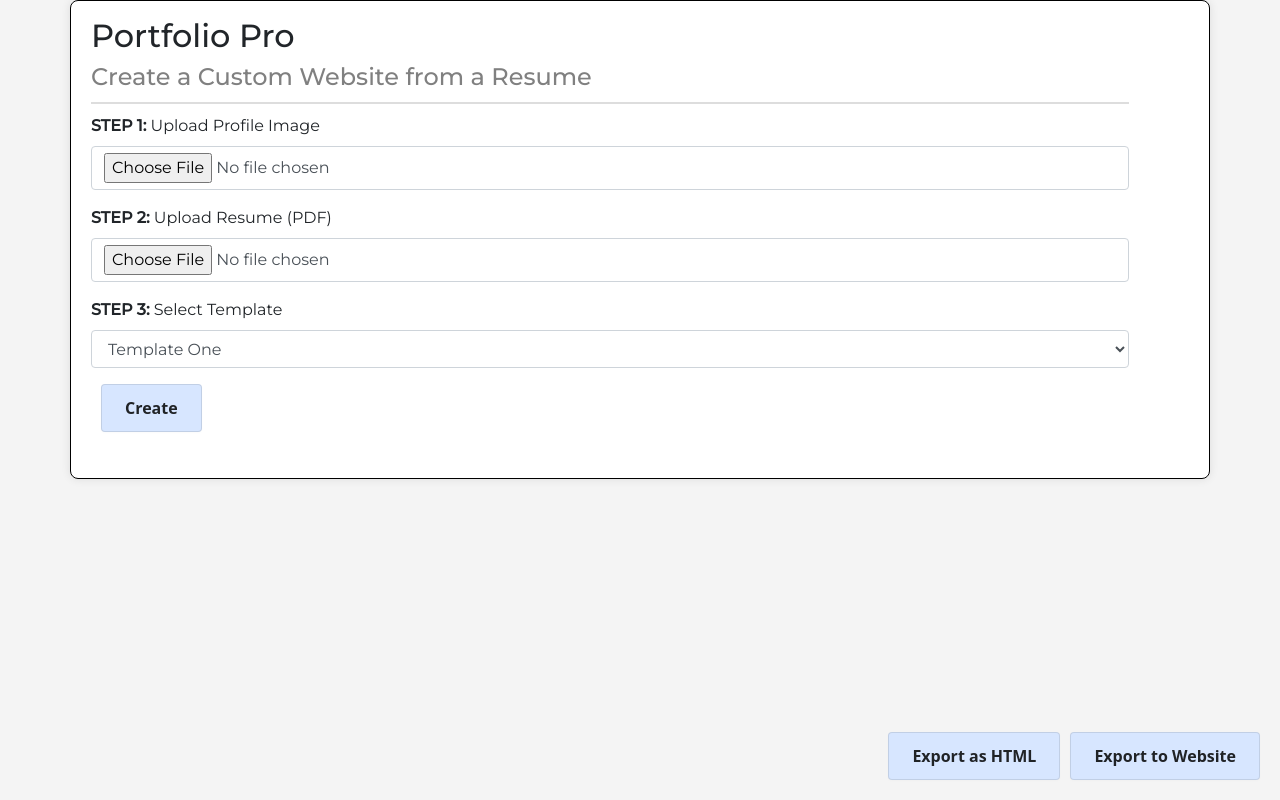
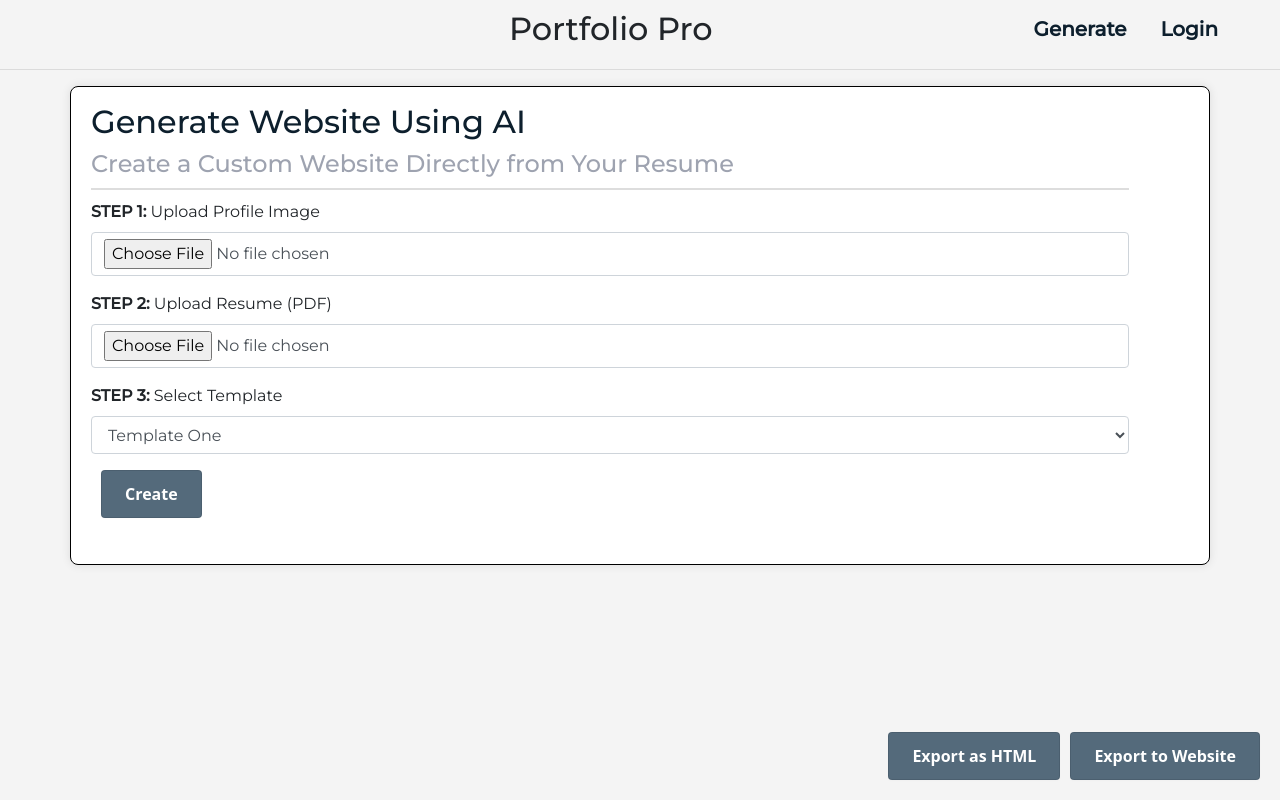
Before and after one commit to hyweric/PortfolioPro, a Flask app: page / in a window 1280 px wide; the page is wider, and only the part inside the window is pictured. Run offline with Flask 2, Linux system fonts and the light colour scheme; some libraries are stand-ins or nearby versions.

Commit message:
header bar added + main styles change to rem

```diff
--- a/app.py
+++ b/app.py
@@ -1,4 +1,4 @@
-from flask import Flask, render_template
+from flask import Flask, render_template, url_for
 from calculate_routes import calculate_bp
 
 app = Flask(__name__)
@@ -8,5 +8,13 @@ app.register_blueprint(calculate_bp)
 def home():
     return render_template('index.html')
 
+@app.route('/login')
+def login():
+    return render_template('login.html')
+
+@app.route('/register')
+def register():
+    return render_template('register.html')
+
 if __name__ == "__main__":
     app.run(debug=True)
--- a/static/styles.css
+++ b/static/styles.css
@@ -1,43 +1,43 @@
-/* CSS for main page mostly referenced from existing websites getCSScan for now since just a proof of concept*/
+/* https://coolors.co/0f0f0f-fef9ff-ff686b-7776bc-0d1317 or https://coolors.co/0d1f2d-546a7b-9ea3b0-fae1df-e4c3ad*/
 h1 {
-    font-size: 2em;
+    font-size: 2rem;
     font-family: inherit;
     font-weight: 500;
-    color: inherit;
+    color: #0D1F2D;
 }
 
 h2 {
-    font-size: 1.5em;
+    font-size: 1.5rem;
     font-family: inherit;
     font-weight: 500;
-    color: gray;
+    color: #9EA3B0;
 }
 
 .disclaimer {
-    font-size: 1em;
-    color: #666;
-    margin-top: 10px;
+    font-size: 1rem;
+    color: #9EA3B0;
+    margin-top: 1rem;
     display: none;
 }
 /* from getCSScan */
 .button-6 {
   align-items: center;
-  background-color: #d7e6ff;
-  border: 1px solid rgba(0, 0, 0, 0.1);
-  border-radius: .25rem;
-  box-shadow: rgba(0, 0, 0, 0.02) 0 1px 3px 0;
+  background-color: #546A7B;
+  border: 0.0625rem solid rgba(0, 0, 0, 0.1);
+  border-radius: 0.25rem;
+  box-shadow: rgba(0, 0, 0, 0.02) 0 0.0625rem 0.1875rem 0;
   box-sizing: border-box;
-  color: rgba(0, 0, 0, 0.85);
+  color: rgba(255, 255, 255);
   cursor: pointer;
   display: inline-flex;
   font-family: system-ui,-apple-system,system-ui,"Helvetica Neue",Helvetica,Arial,sans-serif;
-  font-size: 16px;
+  font-size: 1rem;
   font-weight: 600;
   justify-content: center;
   line-height: 1.25;
   margin: 0;
   min-height: 3rem;
-  padding: calc(.875rem - 1px) calc(1.5rem - 1px);
+  padding: calc(0.875rem - 0.0625rem) calc(1.5rem - 0.0625rem);
   position: relative;
   text-decoration: none;
   transition: all 250ms;
@@ -128,9 +129,54 @@ background-color: #f4f4f4;
 }
 
 #profileFull{
-    padding: 15px;
-    margin: 15px;
-    border-radius: 10px;
+    padding: 0.9375rem;
+    margin: 0.9375rem;
+    border-radius: 0.625rem;
+}
+.header-container {
+    transform: translateX(5rem); /* recenter after navigation margins - TODO (maybe): find diff way to recenter */
+    display: flex;
+    align-items: center;
+    justify-content: center;
+    margin-bottom: 0.325rem;
+    margin-top: 0.325rem;
+  }
+
+  #main-title {
+    font-size: 2rem;
+    font-family: inherit;
+    font-weight: 500;
+    color: inherit;
+  }
+
+.navigation {
+    font-size: 1.25rem;
+    display: flex;
+    transform: translateX(18rem);
+}
+
+.navigation a {
+    margin-left: 2rem;
+    position: relative;
+    padding: 0.0125rem 0.0625rem;
+    color: #0D1F2D;
+    font-weight: bold;
+    text-decoration: none; /* no double underline */
+}
+.navigation a:after {
+    content: '';
+    position: absolute;
+    bottom: 0;
+    left: 50%;
+    transform: translateX(-50%);
+    width: 0;
+    height: 2px;
+    background-color: #EE4266;
+    transition: width 0.3s ease-in-out;
+}
+
+.navigation a:hover:after {
+    width: 120%;
 }
 .job-experience {
     border: 1px solid #ddd;
--- /dev/null
+++ b/templates/base.html
@@ -0,0 +1,26 @@
+<!DOCTYPE html>
+<html lang="en">
+<head>
+    <meta charset="UTF-8">
+    <title>{% block title %} {% endblock %} - Portfolio Pro</title>
+    <link rel="stylesheet" href="https://maxcdn.bootstrapcdn.com/bootstrap/4.0.0/css/bootstrap.min.css">
+    <link href="https://fonts.googleapis.com/css2?family=Montserrat:wght@300;400;500&display=swap" rel="stylesheet">
+    <link rel="stylesheet" id="main-stylesheet" href="{{ url_for('static', filename='styles.css') }}">
+</head>
+<script>
+    var STATIC_URL = "{{ url_for('static', filename='') }}/";
+</script>
+<body>
+    <nav class="header-container">
+        <div id="main-title">Portfolio Pro</div>
+        <div class="navigation">
+            <a href="{{url_for('home')}}">Generate</a>
+          <a href="{{url_for('login')}}">Login</a>
+          <!-- <a href="{{url_for('register')}}">Register</a> -->
+        </div>
+    </nav>
+      <hr>
+    <div class="content">
+        {% block content %} {% endblock %}
+    </div>
+</body>
--- a/templates/index.html
+++ b/templates/index.html
@@ -1,12 +1,5 @@
-<!DOCTYPE html>
-<html lang="en">
-<head>
-    <meta charset="UTF-8">
-    <title>Portfolio Pro</title>
-    <link rel="stylesheet" href="https://maxcdn.bootstrapcdn.com/bootstrap/4.0.0/css/bootstrap.min.css">
-    <link href="https://fonts.googleapis.com/css2?family=Montserrat:wght@300;400;500&display=swap" rel="stylesheet">
-    <link rel="stylesheet" id="main-stylesheet" href="{{ url_for('static', filename='styles.css') }}">
-</head>
+{% extends 'base.html' %}
+{% block content %}
 <script>
     var STATIC_URL = "{{ url_for('static', filename='') }}/";
 </script>
@@ -14,8 +7,8 @@
     <div class="container py-3">
         <div class="row justify-content-center">
             <div id="questions" class="col-lg">
-                <h1>Portfolio Pro</h1>
-                <h2>Create a Custom Website from a Resume</h2>
+                <h1>Generate Website Using AI</h1>
+                <h2>Create a Custom Website Directly from Your Resume </h2>
                 <div class="divider"></div>
                 <form id="parameter-form" class="mt-2" enctype="multipart/form-data">
                     <div class="form-group">
@@ -69,3 +62,4 @@
     <script type="module" src="{{ url_for('static', filename='templates.js') }}"></script>
 </body>
 </html>
+{% endblock %}
```
Also changed, not shown: other parts of static/styles.css (+28 -27 lines), templates/login.html (added, +10 -0 lines), templates/register.html (added, +10 -0 lines).
